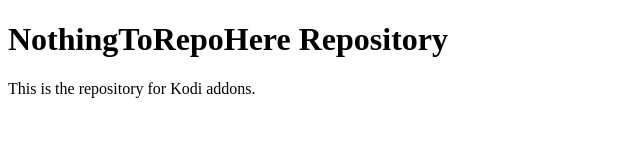
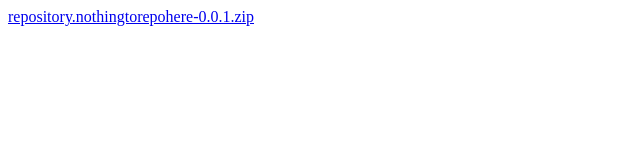
Before and after one commit to SomebodyThatIUsedToLove/NothingToRepoHere, a plain HTML site: page index.html in a window 1280 px wide. Shown: the whole page, without its empty margins (0-640 px from the left). Drawn offline with Linux system fonts and the light colour scheme.

Commit message:
change index.html

```diff
--- a/index.html
+++ b/index.html
@@ -6,8 +6,8 @@
 </head>
 
 <body>
-  <h1>NothingToRepoHere Repository</h1>
-  <p>This is the repository for Kodi addons.</p>
+  <a
+    href="https://somebodythatiusedtolove.github.io/NothingToRepoHere/repository.nothingtorepohere-0.0.1.zip">repository.nothingtorepohere-0.0.1.zip</a>
 </body>
 
 </html>
```
